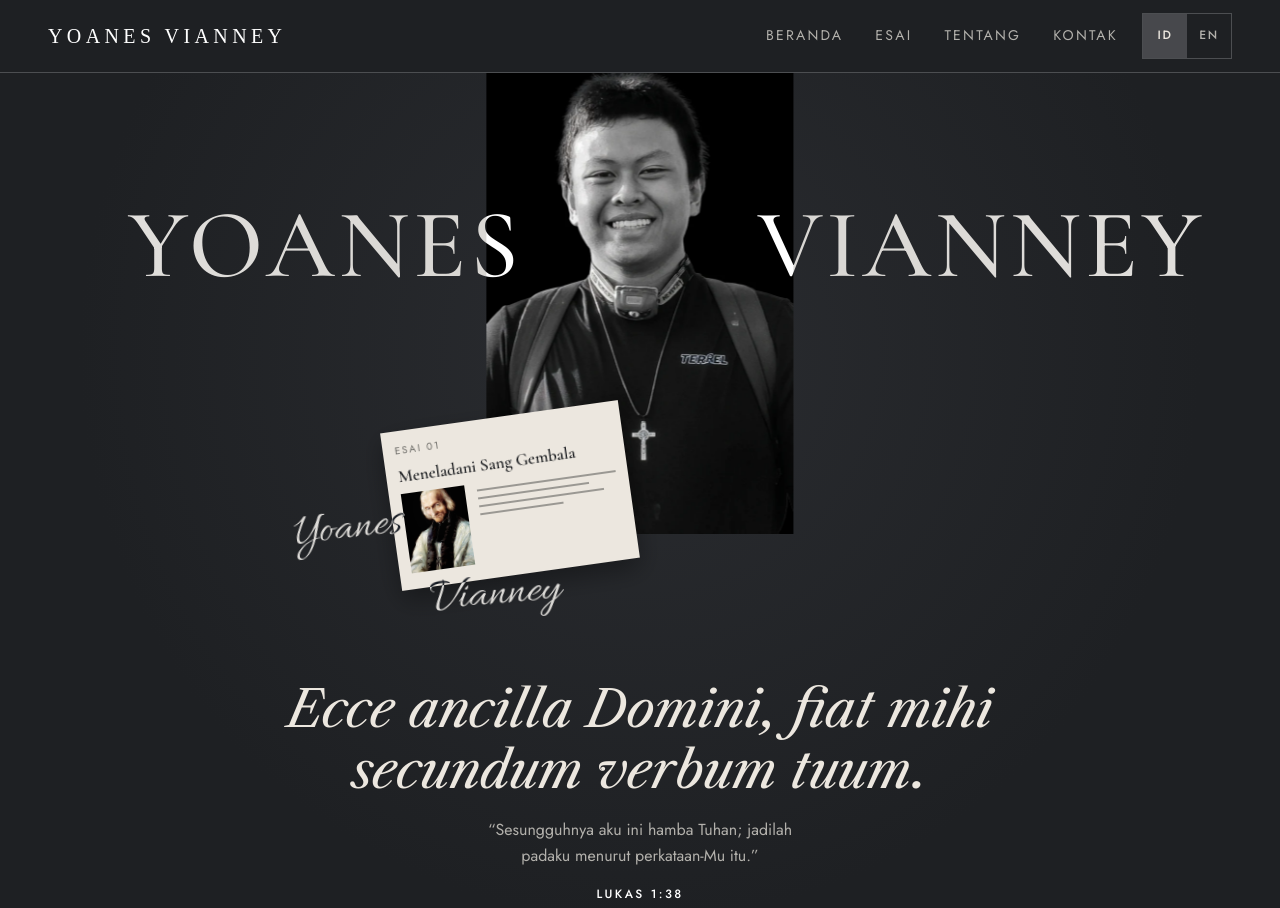
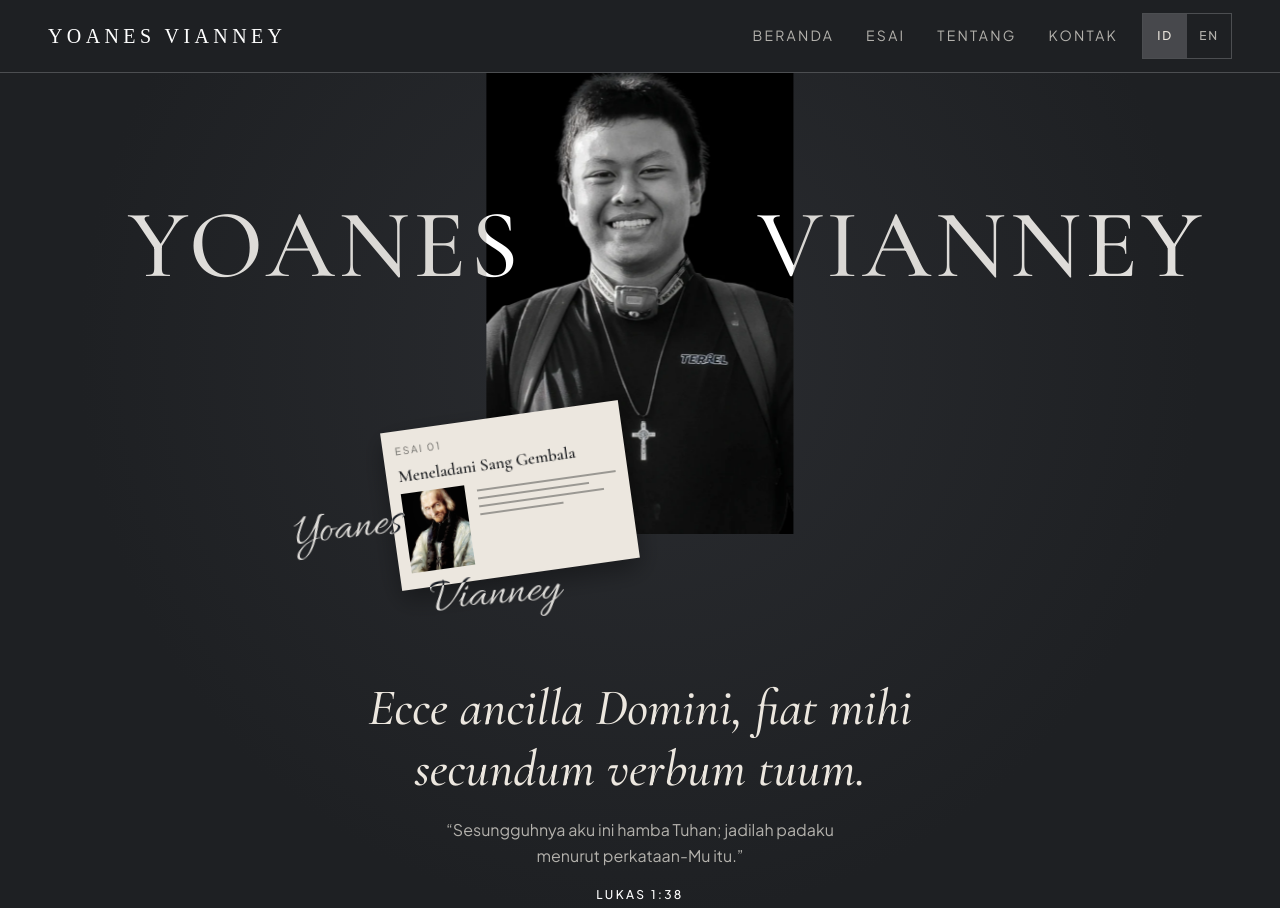
Before and after one commit to YoanesMariaVianneyBPS/web-Vian-Kevin-, a plain HTML site: page index.html in a window 1280 px wide. Shown: the top 908 px of the page. Drawn offline with Linux system fonts and the light colour scheme.

Commit message:
Add files via upload

```diff
--- a/css/style.css
+++ b/css/style.css
@@ -2,8 +2,8 @@
    overlap a portrait, a tilted paper card and a handwritten signature, one crimson accent. */
 
 @font-face{font-family:"Cormorant Garamond";src:url("../fonts/CormorantGaramond.woff2") format("woff2");font-weight:300 700;font-style:normal;font-display:swap}
-@font-face{font-family:"Libre Caslon Text";src:url("../fonts/LibreCaslonText-Italic.woff2") format("woff2");font-weight:400 700;font-style:italic;font-display:swap}
-@font-face{font-family:"Jost";src:url("../fonts/Jost.woff2") format("woff2");font-weight:300 600;font-style:normal;font-display:swap}
+@font-face{font-family:"Cormorant Garamond";src:url("../fonts/CormorantGaramond-Italic.woff2") format("woff2");font-weight:300 700;font-style:italic;font-display:swap}
+@font-face{font-family:"Plus Jakarta Sans";src:url("../fonts/PlusJakartaSans.woff2") format("woff2");font-weight:200 800;font-style:normal;font-display:swap}
 @font-face{font-family:"Allura";src:url("../fonts/Allura.woff2") format("woff2");font-weight:400;font-style:normal;font-display:swap}
 
 :root{
@@ -18,8 +18,8 @@
   --paper-ink:#1e2023;
 
   --font-display:"Cormorant Garamond","Iowan Old Style",Georgia,serif;
-  --font-ui:"Jost","Helvetica Neue",Arial,sans-serif;
-  --font-latin:"Libre Caslon Text","Iowan Old Style",Georgia,serif;
+  --font-ui:"Plus Jakarta Sans","Helvetica Neue",Arial,sans-serif;
+  --font-latin:"Cormorant Garamond","Iowan Old Style",Georgia,serif;
   --font-script:"Allura","Snell Roundhand",cursive;
 
   --t-xs:.75rem; --t-sm:.875rem; --t-md:1rem; --t-lg:1.25rem; --t-xl:1.5rem; --t-2xl:2rem;
@@ -88,7 +88,7 @@ button{font:inherit;color:inherit}
 .hero-feature{text-align:center;padding:9rem var(--gutter) var(--s9)}
 
 .verse{margin:0 auto;max-width:760px}
-.verse .latin{font-family:var(--font-latin);font-style:italic;font-weight:400;font-size:clamp(1.75rem,4vw,3.25rem);line-height:1.2;max-width:26ch;margin-inline:auto}
+.verse .latin{font-family:var(--font-latin);font-style:italic;font-weight:500;font-size:clamp(1.75rem,4vw,3.25rem);line-height:1.2;max-width:26ch;margin-inline:auto}
 .verse .en{margin:var(--s4) auto 0;max-width:36ch;color:var(--text-muted)}
 .verse .ref{margin-top:var(--s4)}
 .verse .ref b{color:#fff}
@@ -151,7 +151,7 @@ button{font:inherit;color:inherit}
 .back:hover{color:var(--text)}
 .article h1{font-family:var(--font-display);font-weight:500;font-size:clamp(2.25rem,6vw,4.75rem);line-height:1.05;letter-spacing:.03em;text-transform:uppercase;margin-top:var(--s5);max-width:18ch}
 .article h1:focus{outline:none}
-.pull{margin-top:var(--s7);padding-top:var(--s6);border-top:1px solid var(--text);font-family:var(--font-latin);font-style:italic;font-weight:400;font-size:clamp(1.375rem,2.4vw,1.75rem);line-height:1.4;max-width:34ch}
+.pull{margin-top:var(--s7);padding-top:var(--s6);border-top:1px solid var(--text);font-family:var(--font-ui);font-weight:400;font-size:clamp(1.0625rem,1.8vw,1.25rem);line-height:1.6;max-width:34ch}
 .prose{margin-top:var(--s7);max-width:68ch;font-size:var(--t-lg);line-height:1.75}
 .prose p+p{margin-top:var(--s5)}
 .deck{margin-top:var(--s7);max-width:1100px}
```
Also changed, not shown: fonts/CormorantGaramond-Italic.woff2 (added), fonts/PlusJakartaSans.woff2 (added).
